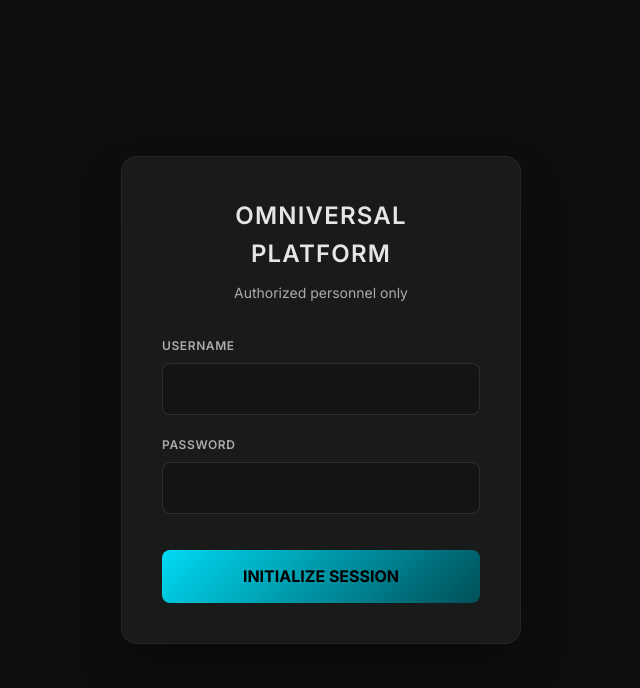
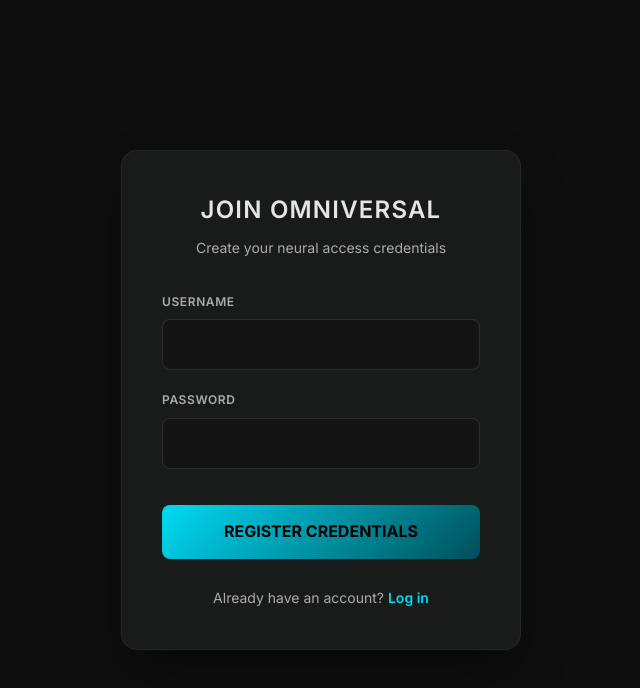
Before and after one commit to nova-rishabh/Omniversal-AI, a Next.js app: page /login in a window 1280 px wide. Shown: the top 688 px of the page, without its empty margins (319-959 px from the left). Built offline with nearby package versions, Linux system fonts and the light colour scheme.

Commit message:
UI: Add sign up / login toggle inside authentication page

```diff
--- a/app/login/page.tsx
+++ b/app/login/page.tsx
@@ -9,16 +9,24 @@ export default function LoginPage() {
   const [username, setUsername] = useState('');
   const [password, setPassword] = useState('');
   const [error, setError] = useState('');
+  const [isLogin, setIsLogin] = useState(false); // Sign up as priority
 
-  const handleLogin = (e: React.FormEvent) => {
+  const handleSubmit = (e: React.FormEvent) => {
     e.preventDefault();
-    if (username === 'admin' && password === 'admin') {
+    if (!isLogin) {
+      // Allow seamless mock sign up
       localStorage.setItem('auth', 'true');
       router.push('/onboarding');
     } else {
-      setError('Invalid credentials. Access denied.');
+      if (username === 'admin' && password === 'admin') {
+        localStorage.setItem('auth', 'true');
+        router.push('/onboarding');
+      } else {
+        setError('Invalid credentials. Access denied.');
+      }
     }
   };
+
 
   return (
     <div style={{
@@ -45,13 +53,15 @@ export default function LoginPage() {
         }}
       >
         <div style={{ textAlign: 'center', marginBottom: '2rem' }}>
-          <h1 style={{ fontSize: '1.5rem', fontWeight: 600, letterSpacing: '0.05em' }}>OMNIVERSAL PLATFORM</h1>
+          <h1 style={{ fontSize: '1.5rem', fontWeight: 600, letterSpacing: '0.05em' }}>
+            {isLogin ? 'OMNIVERSAL PLATFORM' : 'JOIN OMNIVERSAL'}
+          </h1>
           <p style={{ color: 'var(--color-on-surface-variant)', fontSize: '0.875rem', marginTop: '0.5rem' }}>
-            Authorized personnel only
+            {isLogin ? 'Authorized personnel only' : 'Create your neural access credentials'}
           </p>
         </div>
 
-        <form onSubmit={handleLogin} style={{ display: 'flex', flexDirection: 'column', gap: '1.25rem' }}>
+        <form onSubmit={handleSubmit} style={{ display: 'flex', flexDirection: 'column', gap: '1.25rem' }}>
           <div>
             <label style={{ display: 'block', fontSize: '0.75rem', fontWeight: 600, color: 'var(--color-on-surface-variant)', marginBottom: '0.5rem', textTransform: 'uppercase', letterSpacing: '0.05em' }}>
               Username
@@ -114,8 +124,27 @@ export default function LoginPage() {
             onMouseOver={(e) => e.currentTarget.style.opacity = '0.9'}
             onMouseOut={(e) => e.currentTarget.style.opacity = '1'}
           >
-            INITIALIZE SESSION
+            {isLogin ? 'INITIALIZE SESSION' : 'REGISTER CREDENTIALS'}
           </button>
+
+          <div style={{ marginTop: '0.5rem', textAlign: 'center', fontSize: '0.875rem' }}>
+            <span style={{ color: 'var(--color-on-surface-variant)' }}>
+              {isLogin ? "Don't have an account? " : "Already have an account? "}
+            </span>
+            <button
+              type="button"
+              onClick={() => { setIsLogin(!isLogin); setError(''); }}
+              style={{
+                background: 'none', border: 'none', padding: 0,
+                color: 'var(--color-primary)', fontWeight: 600, cursor: 'pointer',
+                textDecoration: 'none'
+              }}
+              onMouseEnter={e => e.currentTarget.style.textDecoration = 'underline'}
+              onMouseLeave={e => e.currentTarget.style.textDecoration = 'none'}
+            >
+              {isLogin ? 'Sign up' : 'Log in'}
+            </button>
+          </div>
         </form>
       </motion.div>
     </div>
```
